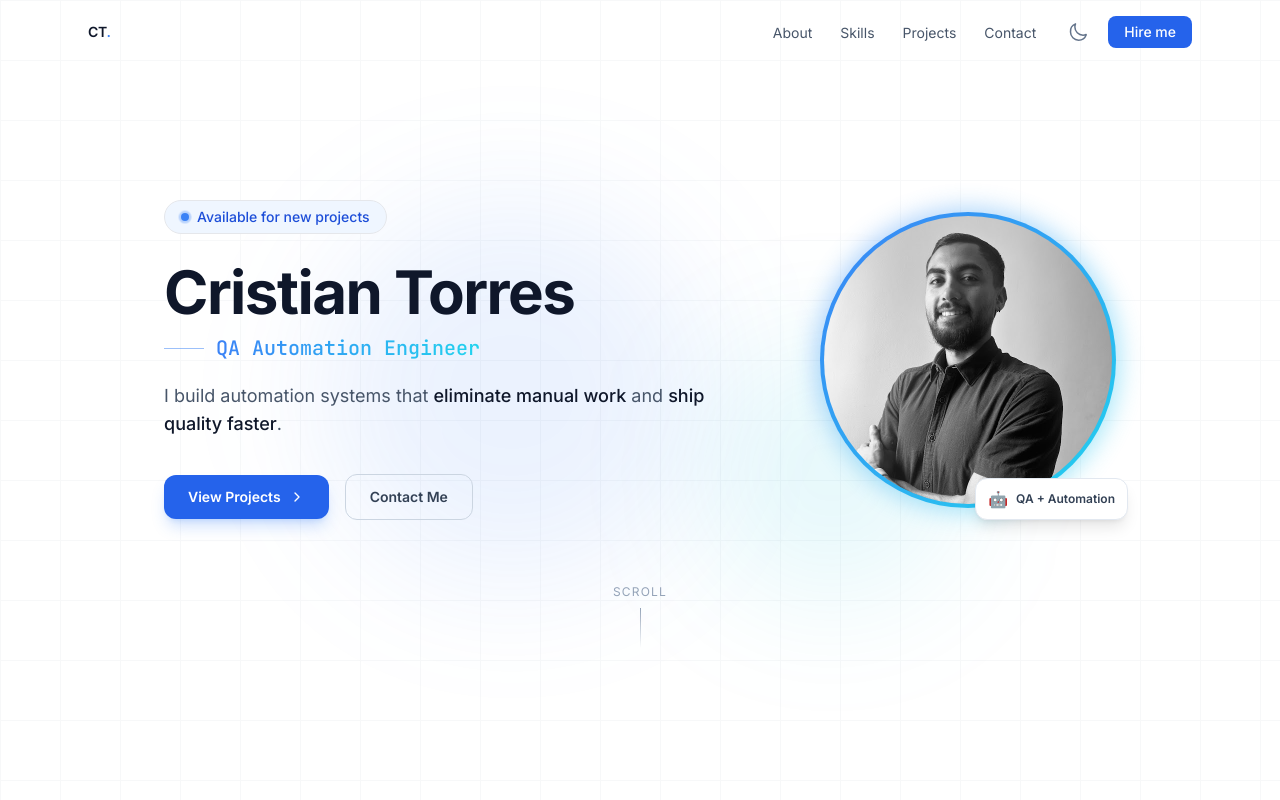
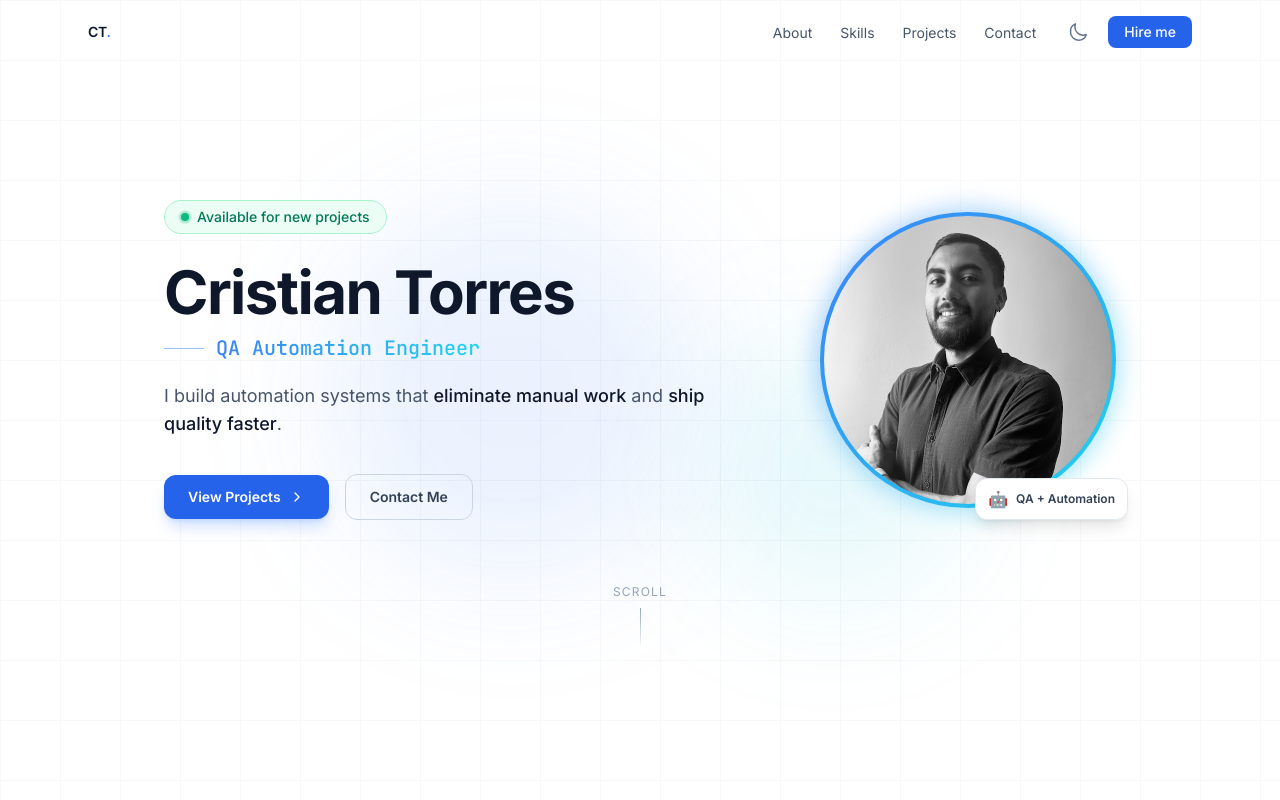
Before and after one commit to CFCT95/portfolio, a Next.js app: page / in a window 1280 px wide. Shown: the top 800 px of the page. Built offline with nearby package versions, Linux system fonts and the light colour scheme.

Commit message:
Green pulsing badge

```diff
--- a/components/Hero.tsx
+++ b/components/Hero.tsx
@@ -24,10 +24,10 @@ export default function Hero() {
           {/* ── Text side ── */}
           <div className="flex-1 text-center lg:text-left">
             {/* Badge */}
-            <div className="animate-fade-up inline-flex items-center gap-2 px-4 py-1.5 rounded-full bg-brand-50 dark:bg-brand-500/10 border border-brand-200 dark:border-brand-500/20 text-brand-700 dark:text-brand-300 text-sm font-medium mb-7">
+            <div className="animate-fade-up inline-flex items-center gap-2 px-4 py-1.5 rounded-full bg-emerald-50 dark:bg-emerald-500/10 border border-emerald-200 dark:border-emerald-500/20 text-emerald-700 dark:text-emerald-300 text-sm font-medium mb-7">
               <span className="relative flex h-2 w-2">
-                <span className="animate-ping absolute inline-flex h-full w-full rounded-full bg-brand-500 opacity-75" />
-                <span className="relative inline-flex rounded-full h-2 w-2 bg-brand-500" />
+                <span className="animate-ping absolute inline-flex h-full w-full rounded-full bg-emerald-500 opacity-75" />
+                <span className="relative inline-flex rounded-full h-2 w-2 bg-emerald-500" />
               </span>
               Available for new projects
             </div>
```
